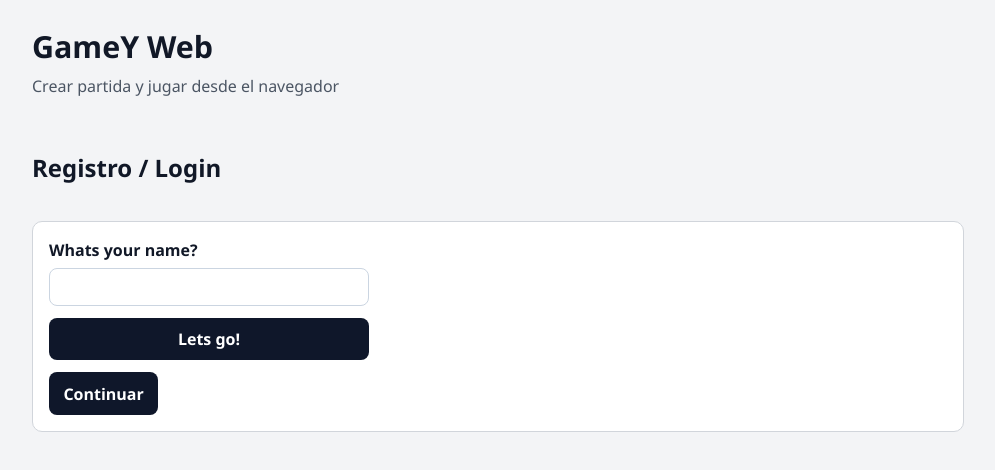
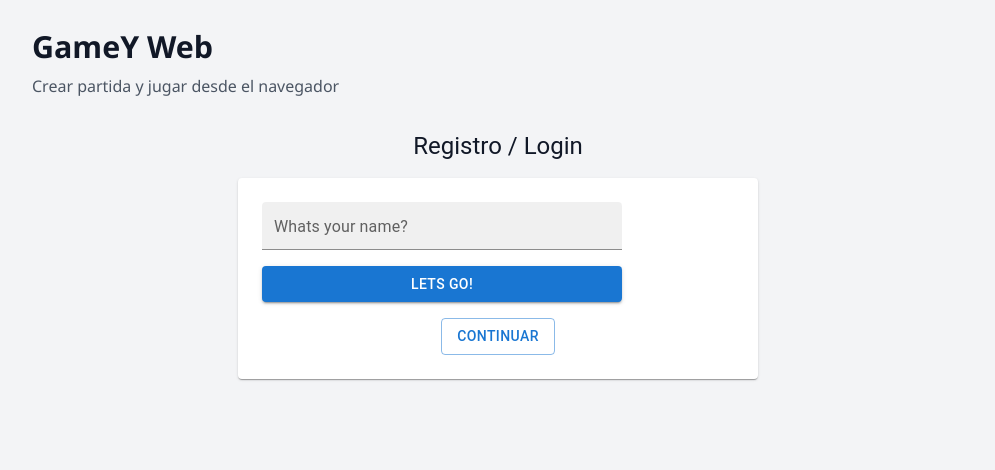
Before and after one commit to Arquisoft/yovi_es4b, a React (Vite) app in the folder webapp/: page / in a window 1280 px wide. Shown: the top 470 px of the page, without its empty margins (142-1137 px from the left). Built offline with nearby package versions, Linux system fonts and the light colour scheme; no server answers.

Commit message:
cambiadas las vistas para utilizar material UI

```diff
--- a/webapp/src/RegisterForm.tsx
+++ b/webapp/src/RegisterForm.tsx
@@ -1,4 +1,5 @@
 import React, { useState } from 'react';
+import { Box, TextField, Button, Alert } from '@mui/material';
 
 const RegisterForm: React.FC = () => {
   const [username, setUsername] = useState('');
@@ -18,13 +19,13 @@ const RegisterForm: React.FC = () => {
 
     setLoading(true);
     try {
-      const API_URL = import.meta.env.VITE_API_URL ?? 'http://localhost:3000'
+      const API_URL = import.meta.env.VITE_API_URL ?? 'http://localhost:3000';
       const res = await fetch(`${API_URL}/createuser`, {
         method: 'POST',
         headers: {
-          'Content-Type': 'application/json'
+          'Content-Type': 'application/json',
         },
-        body: JSON.stringify({ username })
+        body: JSON.stringify({ username }),
       });
 
       const data = await res.json();
@@ -42,33 +43,23 @@ const RegisterForm: React.FC = () => {
   };
 
   return (
-    <form onSubmit={handleSubmit} className="register-form">
-      <div className="form-group">
-        <label htmlFor="username">Whats your name?</label>
-        <input
-          type="text"
-          id="username"
-          value={username}
-          onChange={(e) => setUsername(e.target.value)}
-          className="form-input"
-        />
-      </div>
-      <button type="submit" className="submit-button" disabled={loading}>
+    <Box component="form" onSubmit={handleSubmit} sx={{ display: 'flex', flexDirection: 'column', gap: 2, width: 360 }}>
+      <TextField
+        id="username"
+        label="Whats your name?"
+        value={username}
+        onChange={(e) => setUsername(e.target.value)}
+        variant="filled"
+        size="small"
+      />
+
+      <Button type="submit" variant="contained" color="primary" disabled={loading}>
         {loading ? 'Entering...' : 'Lets go!'}
-      </button>
+      </Button>
 
-      {responseMessage && (
-        <div className="success-message" style={{ marginTop: 12, color: 'green' }}>
-          {responseMessage}
-        </div>
-      )}
-
-      {error && (
-        <div className="error-message" style={{ marginTop: 12, color: 'red' }}>
-          {error}
-        </div>
-      )}
-    </form>
+      {responseMessage && <Alert severity="success">{responseMessage}</Alert>}
+      {error && <Alert severity="error">{error}</Alert>}
+    </Box>
   );
 };
 
--- a/webapp/src/views/ConfigView.tsx
+++ b/webapp/src/views/ConfigView.tsx
@@ -1,5 +1,6 @@
 import React from 'react';
 import type { GameMode } from '../gameyApi';
+import { Box, Paper, TextField, MenuItem, Button, Typography } from '@mui/material';
 
 type Props = {
   boardSize: number;
@@ -21,44 +22,48 @@ const ConfigView: React.FC<Props> = ({
   onBack,
 }) => {
   return (
-    <div className="app">
-      <h2>Configurar nueva partida</h2>
+    <Box sx={{ display: 'flex', flexDirection: 'column', gap: 2, alignItems: 'center', width: '100%' }}>
+      <Typography variant="h5">Configurar nueva partida</Typography>
 
-      <section className="panel">
-        <div className="controls">
-          <label htmlFor="size-input">Tamaño</label>
-          <input
+      <Paper sx={{ p: 3, width: '100%', maxWidth: 640 }}>
+        <Box sx={{ display: 'flex', gap: 2, alignItems: 'center', flexWrap: 'wrap' }}>
+          <TextField
             id="size-input"
+            label="Tamaño"
             type="number"
-            min={1}
             value={boardSize}
             onChange={(event) => {
               const next = Number.parseInt(event.target.value, 10);
               updateBoardSize(Number.isNaN(next) ? 1 : next);
             }}
+            size="small"
+            variant="filled"
           />
 
-          <label htmlFor="mode-select">Modo</label>
-          <select
+          <TextField
             id="mode-select"
+            select
+            label="Modo"
             value={mode}
             onChange={(event) => setMode(event.target.value as GameMode)}
+            size="small"
+            variant="filled"
           >
-            <option value="human_vs_bot">Human vs Bot</option>
-            <option value="human_vs_human">Human vs Human</option>
-          </select>
+            <MenuItem value="human_vs_bot">Human vs Bot</MenuItem>
+            <MenuItem value="human_vs_human">Human vs Human</MenuItem>
+          </TextField>
 
-          <div style={{ display: 'flex', gap: 8, marginTop: 8 }}>
-            <button type="button" onClick={createNewGame} disabled={loading}>
+          <Box sx={{ display: 'flex', gap: 1 }}>
+            <Button variant="contained" onClick={createNewGame} disabled={loading}>
               {loading ? 'Cargando...' : 'Crear partida'}
-            </button>
-            <button type="button" onClick={onBack}>
+            </Button>
+            <Button variant="outlined" onClick={onBack}>
               Volver
-            </button>
-          </div>
-        </div>
-      </section>
-    </div>
+            </Button>
+          </Box>
+        </Box>
+      </Paper>
+    </Box>
   );
 };
 
--- a/webapp/src/views/GameView.tsx
+++ b/webapp/src/views/GameView.tsx
@@ -1,5 +1,6 @@
 import React from 'react';
 import { cellClassName } from '../gameyUi';
+import { Box, Typography, Button, Paper } from '@mui/material';
 
 type Props = {
   game: any | null;
@@ -12,6 +13,8 @@ type Props = {
   playCell: (coords: any) => Promise<void> | void;
   onBack: () => void;
 };
+
+const cellSize = 40; // px
 
 const GameView: React.FC<Props> = ({
   game,
@@ -27,48 +30,45 @@ const GameView: React.FC<Props> = ({
   if (!game) return <div>No hay partida activa.</div>;
 
   return (
-    <div className="app">
-      <h2>Partida {game.game_id}</h2>
-      <p className="status-text">{statusText}</p>
+    <Box sx={{ width: '100%', display: 'flex', flexDirection: 'column', gap: 2, alignItems: 'center' }}>
+      <Typography variant="h5">Partida {game.game_id}</Typography>
+      <Typography variant="body2" color="text.secondary">{statusText}</Typography>
 
-      <div className="actions" style={{ marginBottom: 8 }}>
-        <button type="button" onClick={refreshCurrentGame} disabled={loading}>
-          Refrescar
-        </button>
-        <button type="button" onClick={resignCurrentGame} disabled={loading || game.game_over}>
-          Rendirse
-        </button>
-        <button type="button" onClick={onBack}>
-          Volver a configuracion
-        </button>
-      </div>
+      <Paper sx={{ p: 2, width: '100%', maxWidth: 760 }}>
+        <Box sx={{ display: 'flex', gap: 1, mb: 1, justifyContent: 'center' }}>
+          <Button variant="outlined" onClick={refreshCurrentGame} disabled={loading}>Refrescar</Button>
+          <Button variant="contained" color="error" onClick={resignCurrentGame} disabled={loading || game.game_over}>Rendirse</Button>
+          <Button variant="text" onClick={onBack}>Volver a configuración</Button>
+        </Box>
 
-      <div className="board">
+        <Box sx={{ display: 'flex', flexDirection: 'column', alignItems: 'center', gap: 1 }}>
           {board.map((row, rowIndex) => (
-          <div
+            <Box
               key={`row-${rowIndex}`}
-            className="board-row"
-            style={{ marginLeft: `${(game.yen.size - rowIndex - 1) * 16}px` }}
+              sx={{ display: 'flex', gap: 1, ml: `${(game.yen.size - rowIndex - 1) * 16}px` }}
             >
               {row.map((cell: any) => {
                 const isEmpty = cell.symbol === '.';
+                const color = cell.symbol === 'B' ? 'primary' : cell.symbol === 'R' ? 'error' : undefined;
                 return (
-                <button
+                  <Button
                     key={cell.key}
-                  type="button"
-                  className={cellClassName(cell.symbol)}
+                    variant={isEmpty ? 'outlined' : 'contained'}
+                    color={color as any}
                     disabled={!isEmpty || !canPlayCell || loading}
+                    onClick={() => void playCell(cell.coords)}
+                    sx={{ minWidth: cellSize, minHeight: cellSize, borderRadius: 1 }}
                     title={`${cell.coords.x},${cell.coords.y},${cell.coords.z}`}
-                  onClick={() => void playCell(cell.coords)}
                   >
                     {isEmpty ? '.' : cell.symbol}
-                </button>
+                  </Button>
                 );
               })}
-          </div>
+            </Box>
           ))}
-      </div>
-    </div>
+        </Box>
+      </Paper>
+    </Box>
   );
 };
 
--- a/webapp/src/views/LoginView.tsx
+++ b/webapp/src/views/LoginView.tsx
@@ -1,5 +1,6 @@
 import React from 'react';
 import RegisterForm from '../RegisterForm';
+import { Box, Typography, Paper, Button } from '@mui/material';
 
 type Props = {
   onNext: () => void;
@@ -7,17 +8,18 @@ type Props = {
 
 const LoginView: React.FC<Props> = ({ onNext }) => {
   return (
-    <div className="app">
-      <h2>Registro / Login</h2>
-      <section className="panel">
+    <Box sx={{ display: 'flex', flexDirection: 'column', gap: 2, alignItems: 'center', width: '100%' }}>
+      <Typography variant="h5">Registro / Login</Typography>
+
+      <Paper sx={{ p: 3, width: '100%', maxWidth: 520 }}>
         <RegisterForm />
-        <div style={{ marginTop: 12 }}>
-          <button type="button" onClick={onNext} className="submit-button">
+        <Box sx={{ mt: 2, display: 'flex', justifyContent: 'center' }}>
+          <Button variant="outlined" onClick={onNext}>
             Continuar
-          </button>
-        </div>
-      </section>
-    </div>
+          </Button>
+        </Box>
+      </Paper>
+    </Box>
   );
 };
 
```
Also changed, not shown: webapp/src/theme.tsx (added, +31 -0 lines). Lines whose indentation alone changed are shown as unchanged.
